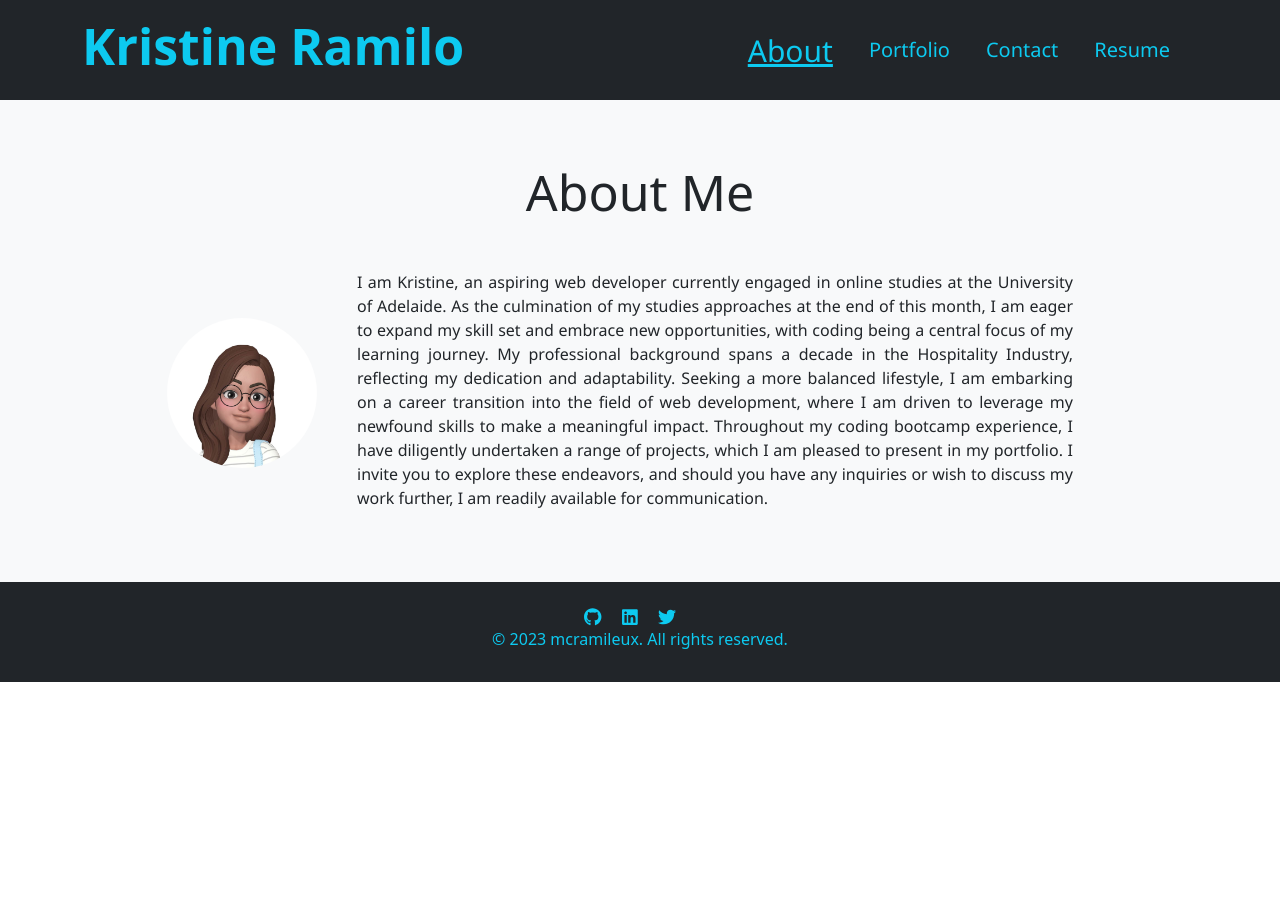
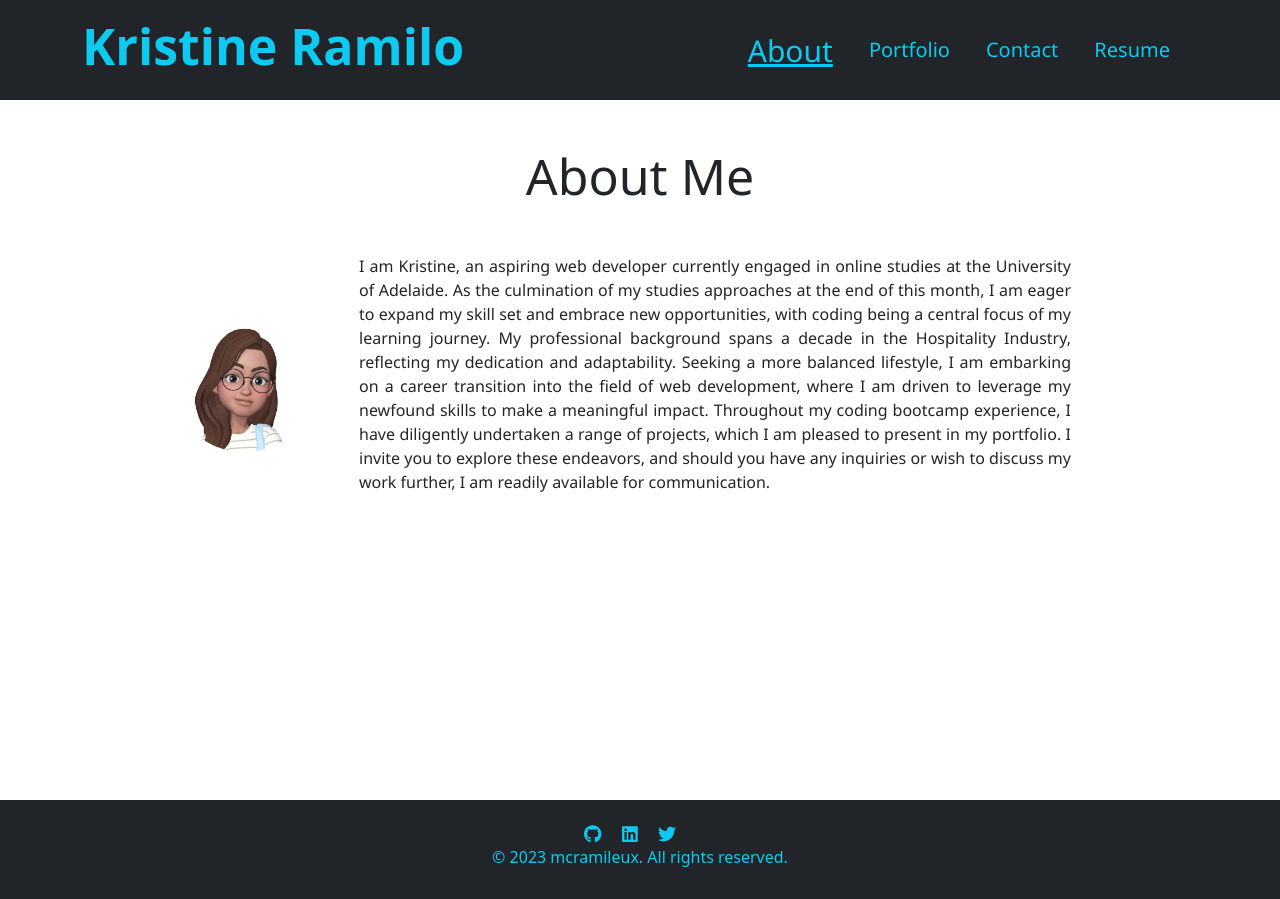
Before and after one commit to mcramileux/mcramileux-react-portfolio, a React (Create React App) app in the folder mcramileux-portfolio/: page / in a window 1280 px wide. Before the commit the page ends 800 px from the top, so only its background shows below. Built offline with nearby package versions, Linux system fonts and the light colour scheme.

Commit message:
fixing it to single page app

```diff
--- a/mcramileux-portfolio/src/App.js
+++ b/mcramileux-portfolio/src/App.js
@@ -1,11 +1,11 @@
 import React from 'react';
 import Header from './components/Header';
-// import Footer from './components/Footer';
+import Footer from './components/Footer';
 
 const App = () => (
     <div>
         <Header/>
-        {/* <Footer/> */}
+        <Footer/>
     </div>
 );
 
--- a/mcramileux-portfolio/src/components/Footer.js
+++ b/mcramileux-portfolio/src/components/Footer.js
@@ -4,10 +4,10 @@
 
 //A single Footer component that appears on multiple pages---done
 
-import React from "react";
+import React from 'react';
 import { FontAwesomeIcon } from '@fortawesome/react-fontawesome';
 import { faGithub, faLinkedin, faTwitter} from '@fortawesome/free-brands-svg-icons';
-import "./Footer.css";
+import './Footer.css';
 
 export default function Footer() {
   return (
--- a/mcramileux-portfolio/src/components/Header.js
+++ b/mcramileux-portfolio/src/components/Header.js
@@ -9,7 +9,7 @@ import About from './pages/About';
 import Portfolio from './pages/Portfolio';
 import Contact from './pages/Contact';
 import Resume from './pages/Resume';
-import Footer from './Footer';
+// import Footer from './Footer';
 
 export default function Header() {
   const [currentPage, setCurrentPage] = useState('About');
@@ -32,15 +32,13 @@ export default function Header() {
   const handlePageChange = (page) => setCurrentPage(page);
 
   return (
-    <div className="d-flex flex-column" style={{ minHeight: '100vh' }}>
-      <div className="flex-grow-1">
-        <main>
+    <div className='d-flex flex-column' style={{ minHeight: '100vh' }}>
+      <div className='flex-grow-1'>
           {/* We are passing the currentPage from state and the function to update it */}
             <NavTabs currentPage={currentPage} handlePageChange={handlePageChange} />
           {/* Here we are calling the renderPage method which will return a component  */}
             {renderPage()}
-        </main>
-          <Footer className="fixed-bottom" />
+          {/* <Footer className='fixed-bottom' /> */}
       </div>
     </div>
   );
--- a/mcramileux-portfolio/src/components/pages/About.js
+++ b/mcramileux-portfolio/src/components/pages/About.js
@@ -9,9 +9,9 @@ import authorAvatar from '../../assets/images/pfp.jpeg';
 
 export default function About() {
   return (
-    <header className='bg-light text-dark py-3'>
+    <section className='.bg-light.bg-gradient text-dark py-8'>
       <div className='container-about text-center'>
-        <div className='row justify-content-center'>
+        <div className='row gx-4 gx-lg-5 justify-content-center'>
           <div className='col-md-10'>
             <h1 className='about-title'>About Me</h1>
             <div className='flex-container'>
@@ -27,6 +27,6 @@ export default function About() {
           </div>
         </div>
       </div>
-    </header>
+    </section>
   );
 }
--- a/mcramileux-portfolio/src/components/pages/Contact.js
+++ b/mcramileux-portfolio/src/components/pages/Contact.js
@@ -141,7 +141,7 @@ export default function Contact() {
                   )}
                 </div>
 
-                <button type='submit' className='btn btn-info' style={{ marginTop: '10px' }}>
+                <button type='submit' className='btn btn-info' style={{fontSize: '20px', marginTop: '10px' }}>
                   Submit
                 </button>
               </form>
--- a/mcramileux-portfolio/src/components/pages/Resume.js
+++ b/mcramileux-portfolio/src/components/pages/Resume.js
@@ -16,7 +16,7 @@ export default function Resume() {
                 <div className='col-sm-12 text-center'>
                     <div className='resume-download'>
                       <a href={resumeDownload} download='Resume'target='_blank' className='resume' rel='noopener noreferrer'>
-                      <button type='button' class='btn btn-info' style={{ marginBottom: '30px' }}>Download Resume</button>
+                      <button type='button' class='btn btn-info' style={{ fontSize: '25px', marginBottom: '30px' }}>Download Resume</button>
                       </a>
                   </div>
                 </div>
```
Also changed, not shown: 1 other file (tests, documents, lock files or other folders).
